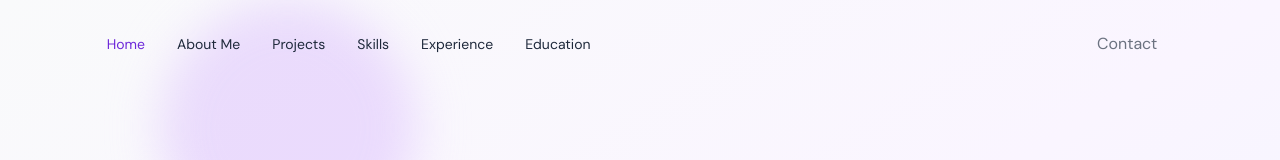
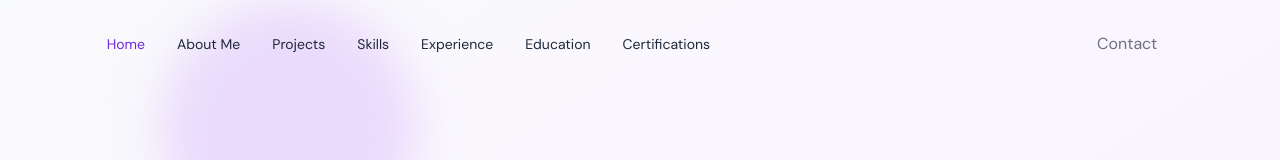
Before and after one commit to DianaWijaya/personal-website, a React (Vite) app: page / in a window 1280 px wide. Shown: the top 160 px of the page. Built offline with nearby package versions, Linux system fonts and the light colour scheme.

Commit message:
Added section to navigation bar fr both phone and desktop views

```diff
--- a/src/sections/navbar/index.tsx
+++ b/src/sections/navbar/index.tsx
@@ -30,6 +30,7 @@ const Navbar = ({ isTopOfPage, selectedPage, setSelectedPage }: Props) => {
                 <Link page="Skills" selectedPage={selectedPage} setSelectedPage={setSelectedPage} />
                 <Link page="Experience" selectedPage={selectedPage} setSelectedPage={setSelectedPage} />
                 <Link page="Education" selectedPage={selectedPage} setSelectedPage={setSelectedPage} />
+                <Link page="Certifications" selectedPage={selectedPage} setSelectedPage={setSelectedPage} />
               </div>
               <div className={`${flexBetween} gap-8`}>
                 <ActionButton setSelectedPage={setSelectedPage}>
@@ -80,6 +81,7 @@ const Navbar = ({ isTopOfPage, selectedPage, setSelectedPage }: Props) => {
               <Link page="Skills" selectedPage={selectedPage} setSelectedPage={setSelectedPage} />
               <Link page="Experience" selectedPage={selectedPage} setSelectedPage={setSelectedPage} />
               <Link page="Education" selectedPage={selectedPage} setSelectedPage={setSelectedPage} />
+              <Link page="Certifications" selectedPage={selectedPage} setSelectedPage={setSelectedPage} />
               <Link page="Contact" selectedPage={selectedPage} setSelectedPage={setSelectedPage} />
             </div>
           </div>
```
